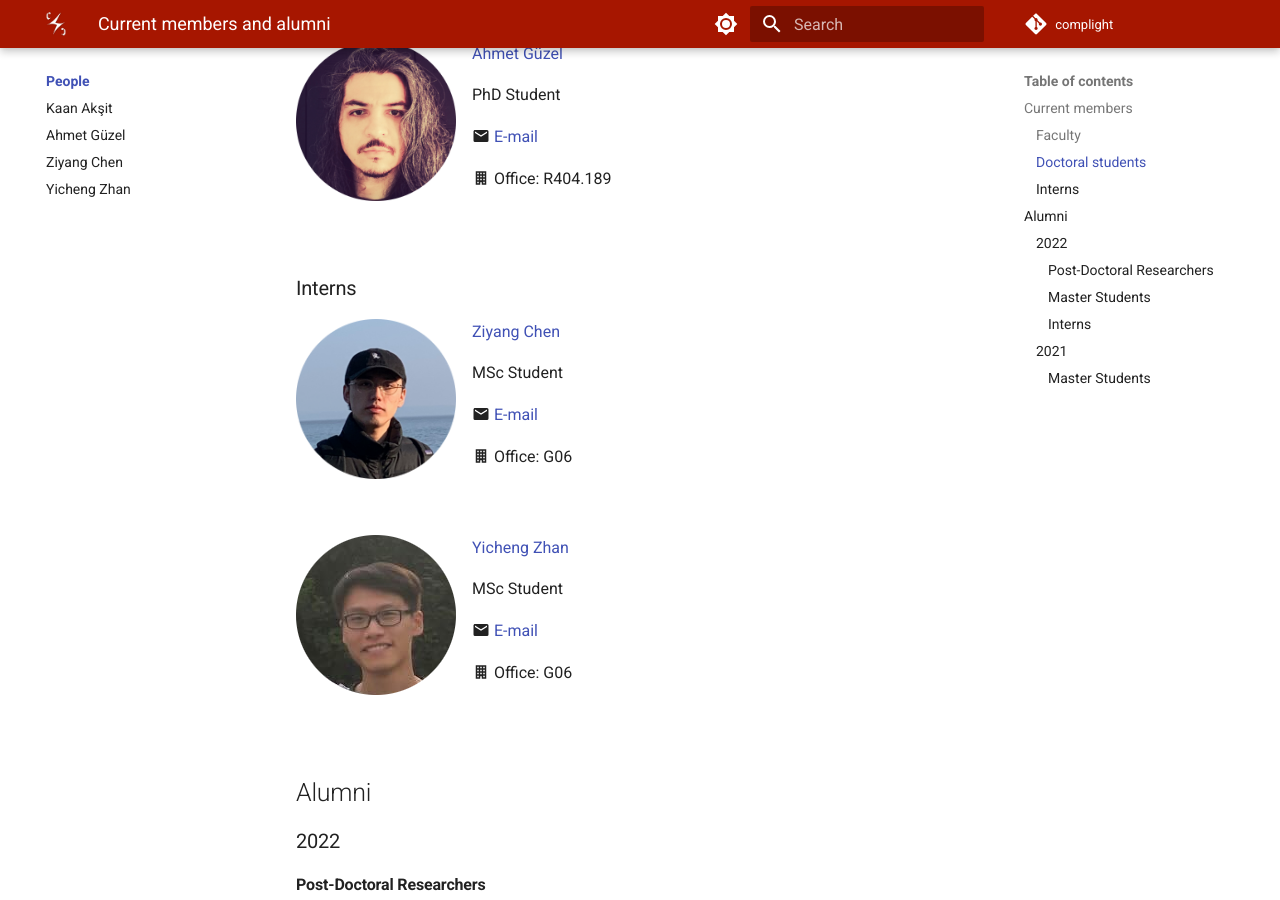
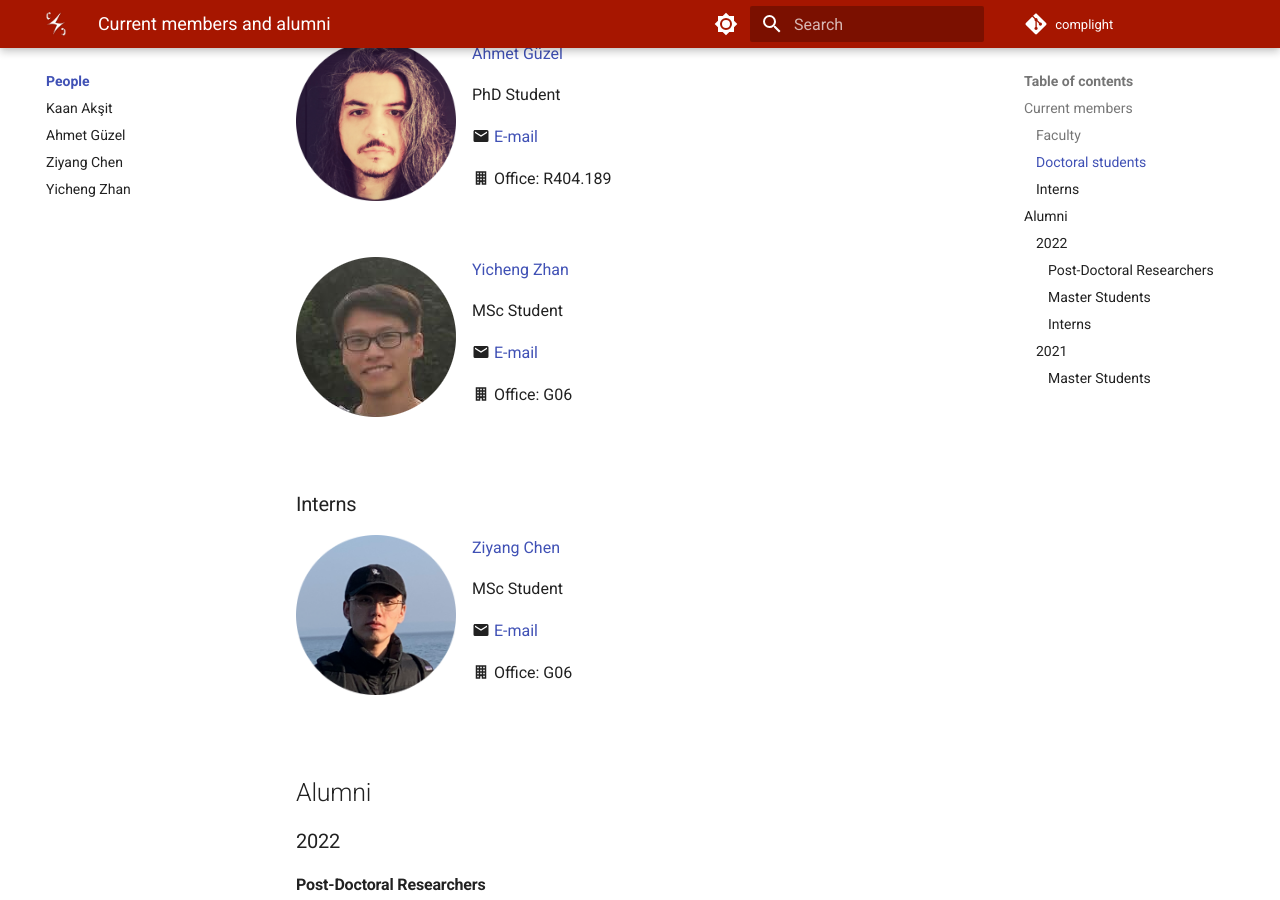
Before and after one commit to complight/complight.github.io, an MkDocs documentation site: the page built from docs/people/index.md, in a window 1280 px wide and 900 px high, scrolled down 757 px. Built offline with MkDocs 1.6.1 and Material for MkDocs 9.7.7, drawn with Linux system fonts in a browser that asks for light colours.

Commit message:
Updating the people's page.

```diff
--- a/docs/people/index.md
+++ b/docs/people/index.md
@@ -35,6 +35,19 @@ PhD Student
 <br clear="left"/>
 
 
+<div style="float: left; height:200px;" class="boxed">
+<img align='left' src="../people/yicheng_zhan.png" width="160" alt/>
+</div>
+[Yicheng Zhan](https://github.com/AlberTgarY)
+
+MSc Student
+
+:material-email: [E-mail](mailto:ucaby83@ucl.ac.uk)
+
+:material-office-building: Office: G06
+<br clear="left"/>
+
+
 ### Interns
 <div style="float: left; height:200px;" class="boxed">
 <img align='left' src="../people/ziyang_chen.png" width="160" alt/>
@@ -48,18 +61,6 @@ MSc Student
 :material-office-building: Office: G06
 <br clear="left"/>
 
-
-<div style="float: left; height:200px;" class="boxed">
-<img align='left' src="../people/yicheng_zhan.png" width="160" alt/>
-</div>
-[Yicheng Zhan](https://github.com/AlberTgarY)
-
-MSc Student
-
-:material-email: [E-mail](mailto:ucaby83@ucl.ac.uk)
-
-:material-office-building: Office: G06
-<br clear="left"/>
 
 
 ## Alumni
```
